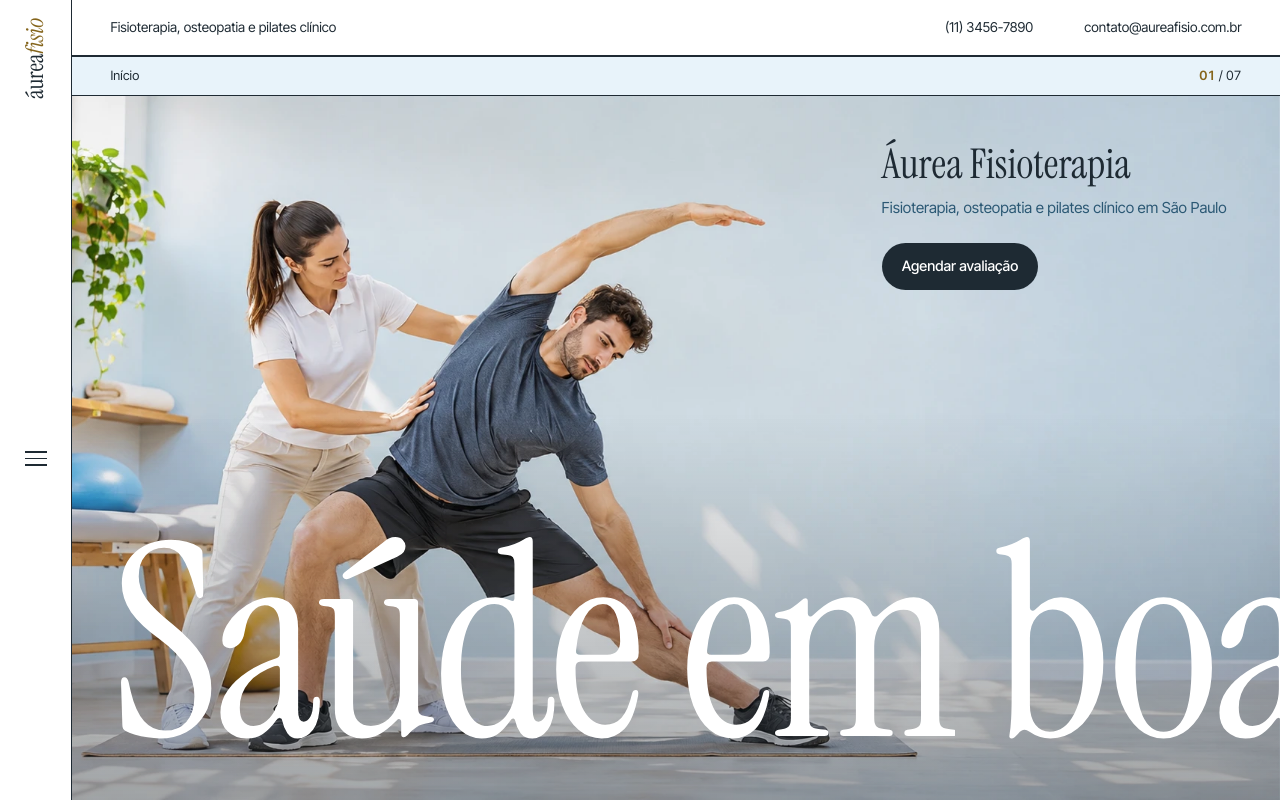
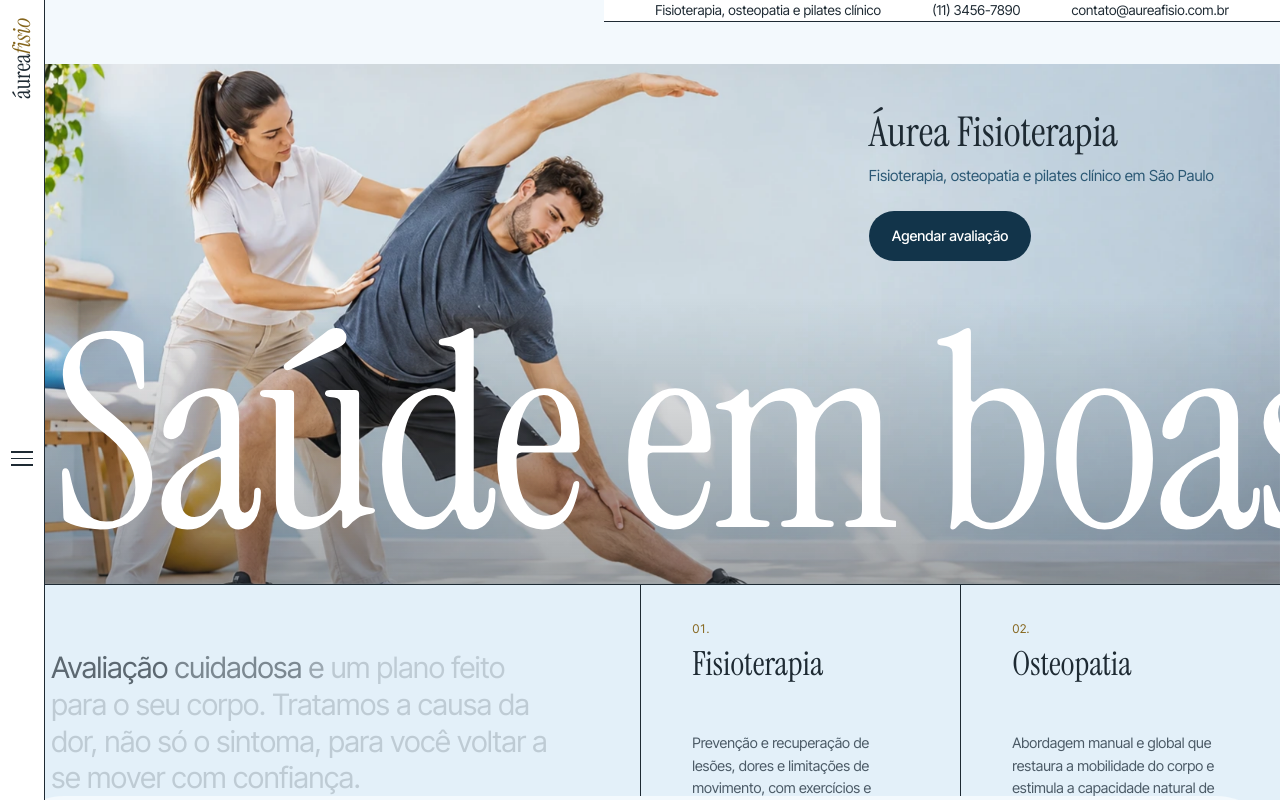
Before and after one commit to LuizFilipeAv/clinica-fisioterapia, a React (Vite) app: page / in a window 1280 px wide. Shown: the top 800 px of the page. Built offline with nearby package versions, Linux system fonts and the light colour scheme.

Commit message:
style: paleta v2 com azul dominante e seções em folhas arredondadas
Remove as faixas fixas de seção e os pins passam a começar no topo da tela.

```diff
--- a/src/components/SectionLabel.css
+++ /dev/null
@@ -1,24 +0,0 @@
-.section-label {
-  position: sticky;
-  top: var(--bar-h);
-  z-index: 20;
-  display: flex;
-  justify-content: space-between;
-  align-items: center;
-  height: var(--label-h);
-  padding: 0 var(--gutter);
-  background: var(--blue-soft);
-  border-top: 1px solid var(--ink);
-  border-bottom: 1px solid var(--ink);
-  font-size: 0.8rem;
-  letter-spacing: 0.01em;
-}
-
-.section-label__count {
-  font-variant-numeric: tabular-nums;
-}
-
-.section-label__current {
-  color: var(--gold-ink);
-  font-weight: 600;
-}
--- a/src/components/SectionLabel.tsx
+++ /dev/null
@@ -1,17 +0,0 @@
-import { sections, type SectionId } from '../data/content'
-import './SectionLabel.css'
-
-/** Sticky bar at the top of each section: its name and position in the page ("02 / 07"). */
-export function SectionLabel({ id }: { id: SectionId }) {
-  const index = sections.findIndex((s) => s.id === id)
-  const pad = (n: number) => String(n).padStart(2, '0')
-
-  return (
-    <div className="section-label">
-      <span>{sections[index].label}</span>
-      <span className="section-label__count">
-        <span className="section-label__current">{pad(index + 1)}</span> / {pad(sections.length)}
-      </span>
-    </div>
-  )
-}
--- a/src/lib/layout.ts
+++ /dev/null
@@ -1,5 +0,0 @@
-/** Height of the fixed chrome above pinned content: top bar + sticky section label. */
-export function chromeOffset() {
-  const css = getComputedStyle(document.documentElement)
-  return parseFloat(css.getPropertyValue('--bar-h')) + parseFloat(css.getPropertyValue('--label-h'))
-}
--- a/src/lib/smoothScroll.ts
+++ b/src/lib/smoothScroll.ts
@@ -22,9 +22,7 @@ export function initSmoothScroll() {
 
 export function scrollToTarget(target: string | HTMLElement) {
   if (lenis) {
-    // Land the section just under the fixed top bar.
-    const offset = -parseFloat(getComputedStyle(document.documentElement).getPropertyValue('--bar-h'))
-    lenis.scrollTo(target, { offset, duration: 1.4, easing: (t) => 1 - Math.pow(1 - t, 4) })
+    lenis.scrollTo(target, { duration: 1.4, easing: (t) => 1 - Math.pow(1 - t, 4) })
     return
   }
   const el = typeof target === 'string' ? document.querySelector(target) : target
--- a/src/sections/Contact.tsx
+++ b/src/sections/Contact.tsx
@@ -1,4 +1,3 @@
-import { SectionLabel } from '../components/SectionLabel'
 import { RevealHeading } from '../components/RevealHeading'
 import { RevealImage } from '../components/RevealImage'
 import { Marquee } from '../components/Marquee'
@@ -8,7 +7,6 @@ import './Contact.css'
 export function Contact() {
   return (
     <section id="contato" className="section contact">
-      <SectionLabel id="contato" />
       <div className="contact__head">
         <RevealHeading text={contact.title} className="contact__title display" />
       </div>
--- a/src/sections/Gallery.tsx
+++ b/src/sections/Gallery.tsx
@@ -1,4 +1,3 @@
-import { SectionLabel } from '../components/SectionLabel'
 import { RevealHeading } from '../components/RevealHeading'
 import { RevealImage } from '../components/RevealImage'
 import { Marquee } from '../components/Marquee'
@@ -8,7 +7,6 @@ import './Gallery.css'
 export function Gallery() {
   return (
     <section id="clinica" className="section gallery">
-      <SectionLabel id="clinica" />
       <div className="gallery__body">
         <RevealHeading text={gallery.title} className="gallery__title display" />
         <div className="gallery__grid">
--- a/src/sections/Hero.tsx
+++ b/src/sections/Hero.tsx
@@ -1,9 +1,7 @@
 import { useRef } from 'react'
 import { gsap, useGSAP, EASE, DUR, LETTER_STAGGER } from '../lib/motion'
 import { scrollToTarget } from '../lib/smoothScroll'
-import { chromeOffset } from '../lib/layout'
 import { clinic, heroContent } from '../data/content'
-import { SectionLabel } from '../components/SectionLabel'
 import { SplitText } from '../components/SplitText'
 import './Hero.css'
 
@@ -39,7 +37,7 @@ export function Hero({ ready }: { ready: boolean }) {
         // Range starts at scroll 0 (the stage sits under the chrome) and ends as the stage leaves.
         const stage = {
           trigger: '.hero__stage',
-          start: () => `top ${chromeOffset()}px`,
+          start: 'top top',
           end: 'bottom top',
           invalidateOnRefresh: true,
         }
@@ -73,8 +71,6 @@ export function Hero({ ready }: { ready: boolean }) {
 
   return (
     <section ref={ref} id="inicio" className="section hero">
-      <SectionLabel id="inicio" />
-
       <div className="hero__stage">
         <div className="hero__media">
           <img src={heroContent.image} alt={heroContent.imageAlt} fetchPriority="high" />
--- a/src/sections/Process.tsx
+++ b/src/sections/Process.tsx
@@ -1,8 +1,6 @@
 import { useRef } from 'react'
 import { gsap, useGSAP } from '../lib/motion'
-import { chromeOffset } from '../lib/layout'
 import { process } from '../data/content'
-import { SectionLabel } from '../components/SectionLabel'
 import { RevealHeading } from '../components/RevealHeading'
 import { RevealImage } from '../components/RevealImage'
 import './Process.css'
@@ -30,7 +28,7 @@ export function Process() {
           defaults: { ease: 'power2.inOut' },
           scrollTrigger: {
             trigger: '.process__stage',
-            start: () => `top ${chromeOffset()}px`,
+            start: 'top top',
             end: '+=320%',
             pin: true,
             scrub: 0.8,
@@ -59,8 +57,6 @@ export function Process() {
 
   return (
     <section ref={ref} id="como-funciona" className="section process">
-      <SectionLabel id="como-funciona" />
-
       <header className="process__head">
         <div className="process__copy">
           <RevealHeading text={process.title} className="process__title display" />
--- a/src/sections/Specialties.tsx
+++ b/src/sections/Specialties.tsx
@@ -1,8 +1,6 @@
 import { useRef } from 'react'
 import { gsap, useGSAP, EASE, DUR } from '../lib/motion'
-import { chromeOffset } from '../lib/layout'
 import { specialties } from '../data/content'
-import { SectionLabel } from '../components/SectionLabel'
 import { RevealHeading } from '../components/RevealHeading'
 import './Specialties.css'
 
@@ -34,7 +32,7 @@ export function Specialties() {
           ease: 'none',
           scrollTrigger: {
             trigger: '.specialties__pin',
-            start: () => `top ${chromeOffset()}px`,
+            start: 'top top',
             end: () => `+=${distance()}`,
             pin: true,
             scrub: 0.8,
@@ -48,8 +46,6 @@ export function Specialties() {
 
   return (
     <section ref={ref} id="especialidades" className="section specialties">
-      <SectionLabel id="especialidades" />
-
       <div className="specialties__pin">
         <header className="specialties__head">
           <RevealHeading text="Especialidades," className="specialties__title display" />
--- a/src/sections/Team.tsx
+++ b/src/sections/Team.tsx
@@ -1,6 +1,5 @@
 import { useRef } from 'react'
 import { gsap, useGSAP, EASE } from '../lib/motion'
-import { SectionLabel } from '../components/SectionLabel'
 import { RevealHeading } from '../components/RevealHeading'
 import { team } from '../data/content'
 import './Team.css'
@@ -29,7 +28,6 @@ export function Team() {
 
   return (
     <section ref={ref} id="equipe" className="section team">
-      <SectionLabel id="equipe" />
       <div className="team__head">
         <RevealHeading text={team.title} className="team__title display" />
         <div className="team__aside">
--- a/src/sections/Treatments.tsx
+++ b/src/sections/Treatments.tsx
@@ -1,6 +1,5 @@
 import { useRef } from 'react'
 import { gsap, useGSAP, EASE } from '../lib/motion'
-import { SectionLabel } from '../components/SectionLabel'
 import { RevealHeading } from '../components/RevealHeading'
 import { RevealImage } from '../components/RevealImage'
 import { treatments } from '../data/content'
@@ -49,7 +48,6 @@ export function Treatments() {
 
   return (
     <section ref={ref} id="tratamentos" className="section treatments">
-      <SectionLabel id="tratamentos" />
       <div className="treatments__head">
         <RevealHeading text={treatments.title} className="treatments__title display" />
         <p className="treatments__intro">{treatments.intro}</p>
--- a/src/styles/global.css
+++ b/src/styles/global.css
@@ -1,23 +1,34 @@
 :root {
-  /* Palette: gold, light blue, white */
+  /* Palette v2: blue leads, gold highlights, white breathes */
+  --blue-50: #f3f9fd;
+  --blue-100: #e3f0f9;
+  --blue-200: #bfddf0;
+  --blue-300: #9ccbe8;
+  --blue-700: #2b5874; /* text on light blue, 6.1:1 */
+  --blue-900: #12344a; /* dark sheets */
   --gold: #c9a24b;
-  --gold-soft: #e9d6a6;
+  --gold-soft: #f1e3be;
   --gold-ink: #85651c; /* gold for text on white, 5.2:1 */
-  --blue: #bfddf0;
-  --blue-soft: #e8f3fa;
-  --blue-ink: #2b5874; /* text on light blue, 6.1:1 */
   --white: #ffffff;
   --ink: #1e2a33;
   --ink-soft: #4b5a66;
-  --line: #d9e3ea;
+
+  /* Aliases kept for components that read the v1 names */
+  --blue: var(--blue-200);
+  --blue-soft: var(--blue-100);
+  --blue-ink: var(--blue-700);
 
   --font-display: 'Instrument Serif', 'Times New Roman', serif;
   --font-body: 'Inter Tight', system-ui, sans-serif;
 
-  --rail-w: 72px;
-  --bar-h: 56px;
-  --label-h: 40px;
-  --gutter: clamp(16px, 3vw, 40px);
+  --r-sm: 14px;
+  --r-md: 28px;
+  --r-lg: clamp(32px, 5vw, 64px);
+  --r-pill: 999px;
+  --shadow-soft: 0 18px 40px -18px rgb(18 52 74 / 0.35);
+
+  --header-h: 64px;
+  --gutter: clamp(16px, 4vw, 56px);
 
   --ease-out: cubic-bezier(0.16, 1, 0.3, 1); /* expo out, signature curve */
   --ease-in-out: cubic-bezier(0.65, 0, 0.35, 1);
@@ -38,6 +49,8 @@
 
 html {
   -webkit-text-size-adjust: 100%;
+  scrollbar-color: var(--gold) var(--blue-100);
+  scrollbar-width: thin;
 }
 
 html.lenis,
@@ -56,7 +69,7 @@ body {
   font-size: 1rem;
   line-height: 1.55;
   color: var(--ink);
-  background: var(--white);
+  background: var(--blue-50);
   -webkit-font-smoothing: antialiased;
   text-rendering: optimizeLegibility;
   overflow-x: clip;
@@ -97,11 +110,6 @@ h3 {
   outline-offset: 3px;
 }
 
-html {
-  scrollbar-color: var(--gold) var(--blue-soft);
-  scrollbar-width: thin;
-}
-
 .sr-only {
   position: absolute;
   width: 1px;
@@ -111,15 +119,20 @@ html {
   white-space: nowrap;
 }
 
-/* Layout shell: content sits right of the fixed rail and below the top bar */
-.page {
-  padding-left: var(--rail-w);
-  padding-top: var(--bar-h);
-}
-
+/*
+ * Sections are rounded sheets that slide over the previous one:
+ * each pulls itself up by its corner radius and paints on top.
+ */
 .section {
   position: relative;
-  border-bottom: 1px solid var(--ink);
+  border-radius: var(--r-lg) var(--r-lg) 0 0;
+  margin-top: calc(-1 * var(--r-lg));
+  padding-top: var(--r-lg);
+  background: var(--blue-50);
+}
+.section:first-child {
+  margin-top: 0;
+  border-radius: 0;
 }
 
 /* Display type */
@@ -128,6 +141,10 @@ html {
   font-weight: 400;
   line-height: 0.92;
   letter-spacing: -0.02em;
+}
+.display em {
+  font-style: italic;
+  color: var(--gold-ink);
 }
 
 /* Split text: each letter rides inside a clipped word */
@@ -149,9 +166,9 @@ html {
   display: inline-flex;
   align-items: center;
   gap: 0.6em;
-  padding: 0.85em 1.4em;
-  border-radius: 999px;
-  background: var(--ink);
+  padding: 0.95em 1.6em;
+  border-radius: var(--r-pill);
+  background: var(--blue-900);
   color: var(--white);
   font-size: 0.9rem;
   font-weight: 500;
@@ -159,7 +176,9 @@ html {
   position: relative;
   overflow: hidden;
   isolation: isolate;
-  transition: color var(--dur-standard) var(--ease-out);
+  transition:
+    color var(--dur-standard) var(--ease-out),
+    transform var(--dur-standard) var(--ease-out);
 }
 .btn::before {
   content: '';
@@ -167,20 +186,22 @@ html {
   inset: 0;
   z-index: -1;
   background: var(--gold);
-  transform: translateY(101%);
+  border-radius: inherit;
+  transform: scale(0);
   transition: transform var(--dur-standard) var(--ease-out);
 }
 .btn:hover {
   color: var(--ink);
 }
 .btn:hover::before {
-  transform: translateY(0);
+  transform: scale(1.05);
 }
-
-@media (max-width: 767px) {
-  :root {
-    --rail-w: 0px;
-  }
+.btn--gold {
+  background: var(--gold);
+  color: var(--ink);
+}
+.btn--gold::before {
+  background: var(--white);
 }
 
 @media (prefers-reduced-motion: reduce) {
```
